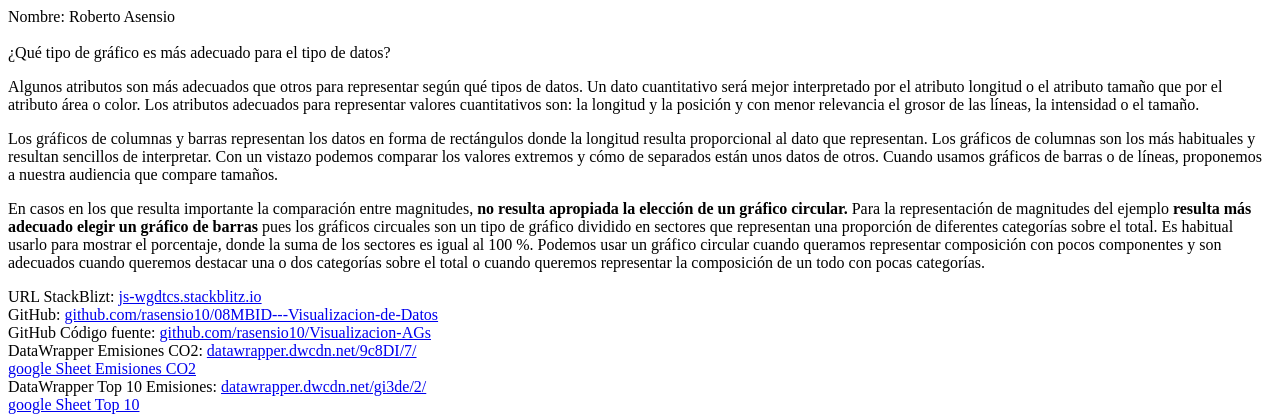
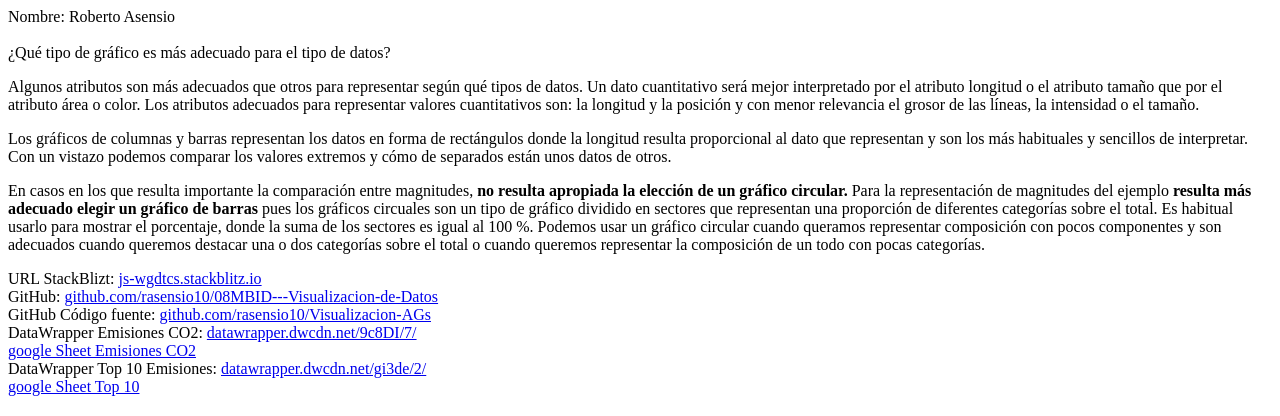
Before and after one commit to rasensio10/Visualizacion-AGs, a website: page index.html in a window 1280 px wide. Shown: the top 416 px of the page. Drawn offline with Linux system fonts and the light colour scheme.

Commit message:
1 file modified

```diff
--- a/index.html
+++ b/index.html
@@ -9,7 +9,7 @@
   </span></p>
 
   <p><span>
-  Los gráficos de columnas y barras representan los datos en forma de rectángulos donde la longitud resulta proporcional al dato que representan. Los gráficos de columnas son los más habituales y resultan sencillos de interpretar. Con un vistazo podemos comparar los valores extremos y cómo de separados están unos datos de otros. Cuando usamos gráficos de barras o de líneas, proponemos a nuestra audiencia que compare tamaños.
+  Los gráficos de columnas y barras representan los datos en forma de rectángulos donde la longitud resulta proporcional al dato que representan y son los más habituales y  sencillos de interpretar. Con un vistazo podemos comparar los valores extremos y cómo de separados están unos datos de otros.
 </span></p>
 
   <p><span>
```
